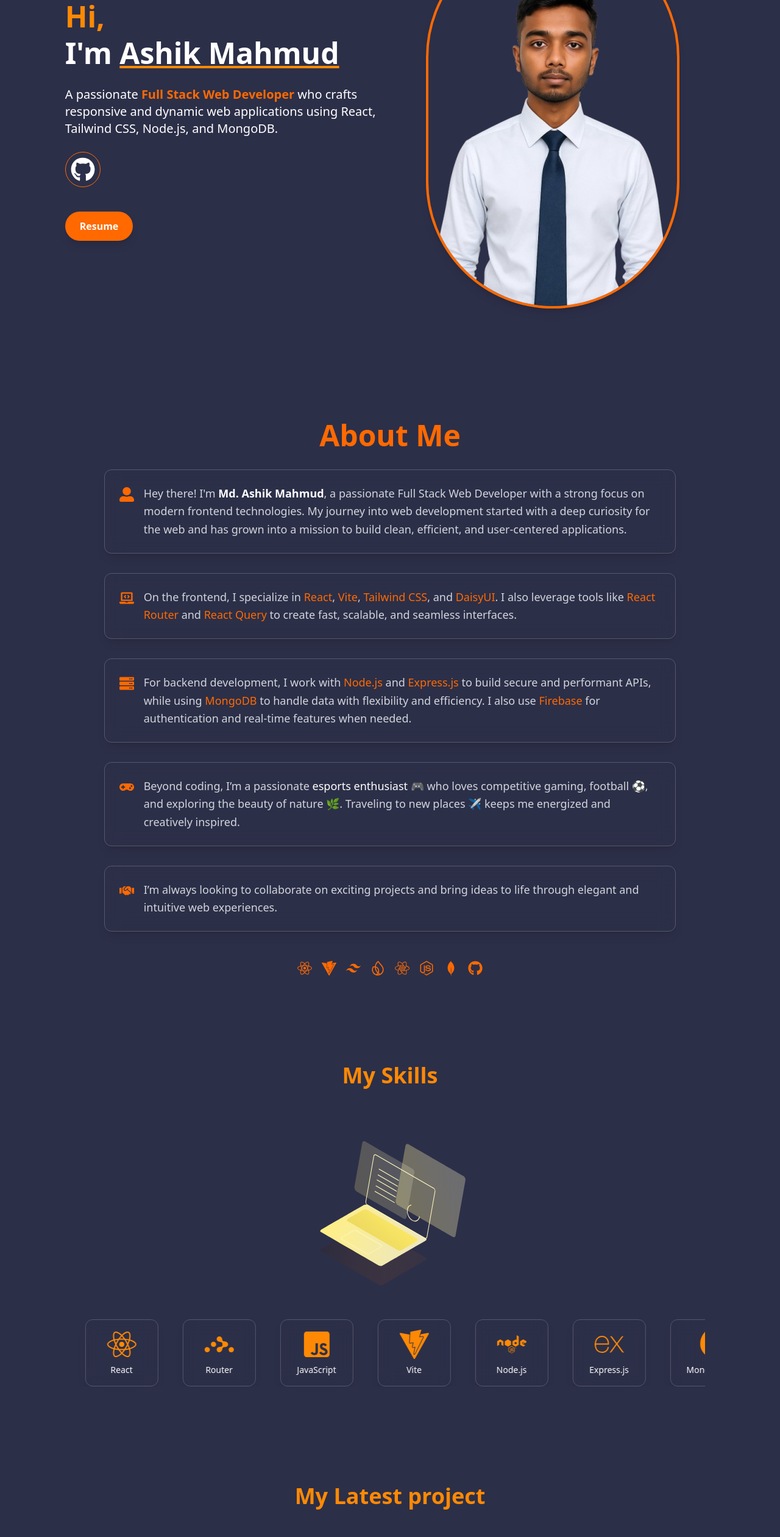
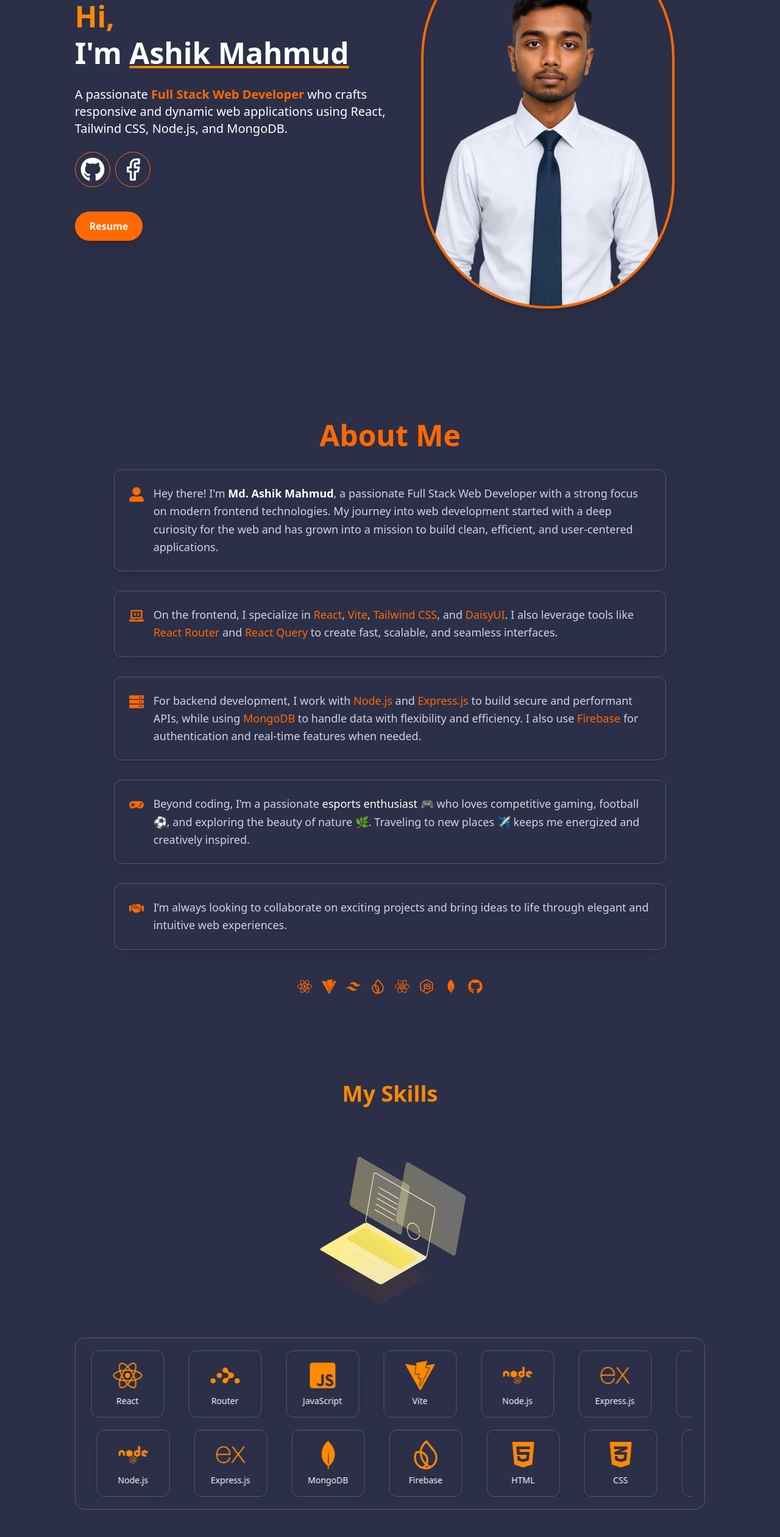
Before and after one commit to ashik0401/my-portfolio, a React (Vite) app: page / in a window 1280 px wide. Shown: the part 234-2755 px from the top of the page at 61% size. Built offline with nearby package versions, Linux system fonts and the light colour scheme.

Commit message:
make it more responsive

```diff
--- a/src/Components/AboutMe/AboutMe.jsx
+++ b/src/Components/AboutMe/AboutMe.jsx
@@ -80,10 +80,10 @@ const AboutMe = () => {
   return (
     <section
       id="about"
-      className="flex items-center justify-center text-white px-4 sm:px-8 md:px-16 py-16"
+      className="flex overflow-hidden items-center justify-center text-white px-0 mx-0 md:px-16 py-16"
     >
       <motion.div
-        className="w-full max-w-5xl text-center space-y-8"
+        className="w-full md:max-w-5xl text-center space-y-8"
         initial={{ y: 40, opacity: 0 }}
         animate={{ y: 0, opacity: 1 }}
         transition={{ duration: 0.8 }}
--- a/src/Components/Banner/Banner.jsx
+++ b/src/Components/Banner/Banner.jsx
@@ -2,10 +2,11 @@ import React from "react";
 import { motion } from "framer-motion";
 import { FaGithub } from "react-icons/fa";
 import bannerImage from '../../assets/banner.png';
+import { FiFacebook } from "react-icons/fi";
 
 const Banner = () => {
     return (
-        <div className="py-30 flex flex-col-reverse md:flex-row items-center justify-between text-white">
+        <div className="py-30 flex flex-col-reverse md:flex-row items-center justify-between text-white ">
             <motion.div
                 className="md:w-1/2 space-y-6"
                 initial={{ x: -50, opacity: 0 }}
@@ -18,7 +19,8 @@ const Banner = () => {
                 <p className="text-lg md:text-xl">
                     A passionate <strong className="text-orange-500">Full Stack Web Developer</strong> who crafts responsive and dynamic web applications using React, Tailwind CSS, Node.js, and MongoDB.
                 </p>
-                <div>
+              <div className="flex gap-2">
+                  <div>
                     <a
                         href="https://github.com/ashik0401"
                         target="_blank"
@@ -28,6 +30,17 @@ const Banner = () => {
                         <FaGithub size={40} />
                     </a>
                 </div>
+                <div>
+                    <a
+                        href="https://www.facebook.com/share/19qNpotWrg/"
+                        target="_blank"
+                        rel="noopener noreferrer"
+                        className="inline-flex items-center border border-orange-500 rounded-full p-2 text-white hover:bg-orange-500 transition duration-300"
+                    >
+                        <FiFacebook size={40} />
+                    </a>
+                </div>
+              </div>
                 <motion.button
                     className="mt-4 bg-orange-500 hover:bg-orange-600 text-white font-semibold py-3 px-6 rounded-full shadow-lg transition duration-300"
                     whileHover={{ scale: 1.05 }}
--- a/src/Components/Contact/Contact.jsx
+++ b/src/Components/Contact/Contact.jsx
@@ -79,7 +79,7 @@ const Contact = () => {
 
   return (
     <section id="contact" className="py-20 text-white">
-      <div className="max-w-6xl mx-auto px-4">
+      <div className="max-w-6xl mx-auto ">
         <h2 className="text-4xl font-bold text-orange-400 text-center mb-12">
           Contact Me
         </h2>
--- a/src/Components/Footer/Footer.jsx
+++ b/src/Components/Footer/Footer.jsx
@@ -3,7 +3,7 @@ import { Link } from 'react-scroll';
 
 const Footer = () => {
     return (
-        <footer className="footer footer-horizontal footer-center text-white rounded p-10 pb-30">
+        <footer className="footer footer-horizontal footer-center text-white rounded  pb-30">
             <nav className="grid grid-flow-col gap-2">
                 <Link
                     to="about"
--- a/src/Components/Navbar/Navbar.jsx
+++ b/src/Components/Navbar/Navbar.jsx
@@ -1,6 +1,5 @@
 import React from 'react';
 import { Link, animateScroll as scroll } from 'react-scroll';
-import { motion } from "framer-motion";
 import logo from '../../assets/logo.png'
 
 const Navbar = () => {
--- a/src/Components/Skills/Skills.jsx
+++ b/src/Components/Skills/Skills.jsx
@@ -24,7 +24,21 @@ const skills = [
   { icon: SiFirebase, title: "Firebase" },
 ];
 
-const loopVariants = {
+const loopLeftToRight = {
+  animate: {
+    x: ["-50%", "0%"],
+    transition: {
+      x: {
+        repeat: Infinity,
+        repeatType: "loop",
+        duration: 20,
+        ease: "linear",
+      },
+    },
+  },
+};
+
+const loopRightToLeft = {
   animate: {
     x: ["0%", "-50%"],
     transition: {
@@ -43,7 +57,7 @@ const Skills = () => {
 
   return (
     <section id="skills" className="py-20 overflow-hidden text-white">
-      <div className="max-w-7xl mx-auto px-4">
+      <div className="max-w-7xl mx-auto ">
         <h2 className="text-4xl font-bold mb-10 text-center text-orange-400">
           My Skills
         </h2>
@@ -57,10 +71,11 @@ const Skills = () => {
           />
         </div>
 
-        <div className="relative w-full overflow-hidden">
+       <div className="border p-5 rounded-2xl border-white/20">
+         <div className="relative w-full overflow-hidden ">
           <motion.div
             className="flex gap-10 w-max"
-            variants={loopVariants}
+            variants={loopRightToLeft}
             animate="animate"
           >
             {repeatedSkills.map((skill, index) => (
@@ -74,6 +89,24 @@ const Skills = () => {
             ))}
           </motion.div>
         </div>
+        <div className="relative w-full overflow-hidden   mt-5">
+          <motion.div
+            className="flex gap-10 w-max"
+            variants={loopLeftToRight}
+            animate="animate"
+          >
+            {repeatedSkills.map((skill, index) => (
+              <div
+                key={index}
+                className="flex flex-col items-center min-w-[120px] p-4 rounded-xl backdrop-blur-md border border-white/20 shadow-lg"
+              >
+                <skill.icon className="text-5xl text-orange-400 mb-2" />
+                <p className="text-sm text-white text-center">{skill.title}</p>
+              </div>
+            ))}
+          </motion.div>
+        </div>
+       </div>
       </div>
     </section>
   );
--- a/src/Components/projects/projects.jsx
+++ b/src/Components/projects/projects.jsx
@@ -37,7 +37,7 @@ const Projects = () => {
   return (
     <>
       <section id="Projects" className="py-20 text-white">
-        <div className="max-w-7xl mx-auto px-4">
+        <div className="max-w-7xl mx-auto ">
           <h2 className="text-4xl font-bold text-orange-400 text-center mb-12">
             My Latest project
           </h2>
--- a/src/Layout/RootLayout.jsx
+++ b/src/Layout/RootLayout.jsx
@@ -6,10 +6,10 @@ import Footer from '../Components/Footer/Footer';
 
 const RootLayout = () => {
     return (
-        <div className='bg-[#2C2F48]'>
+        <div className='bg-[#2C2F48] '>
             <ScrollToTop />
             <Navbar />
-            <div className=' w-10/12 mx-auto'>
+            <div className=' md:w-10/12 md:mx-auto px-4 overflow-x-hidden'>
                 <Outlet />
                 <Footer />
             </div>
```
Also changed, not shown: 4 other files (tests, documents, lock files or other folders).
